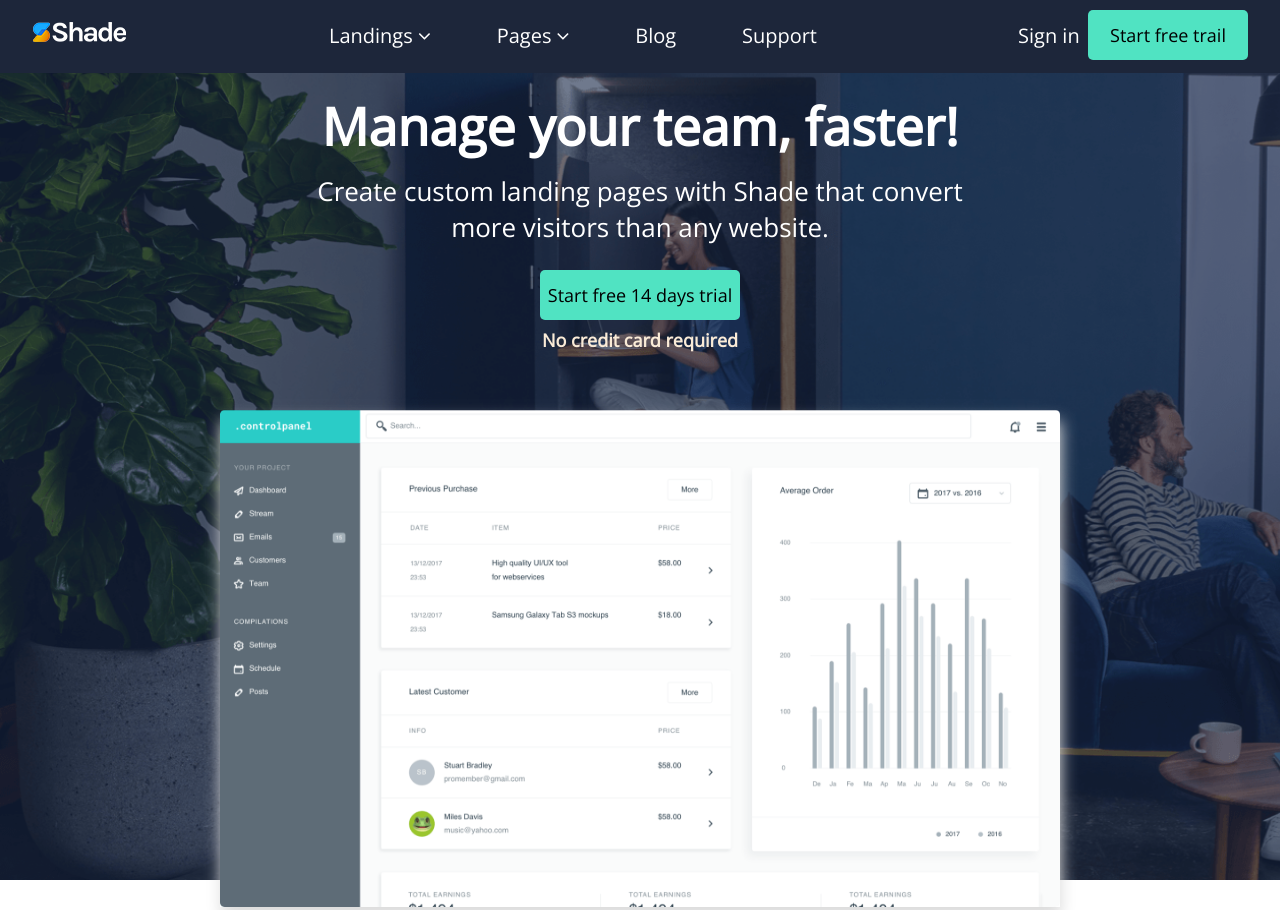
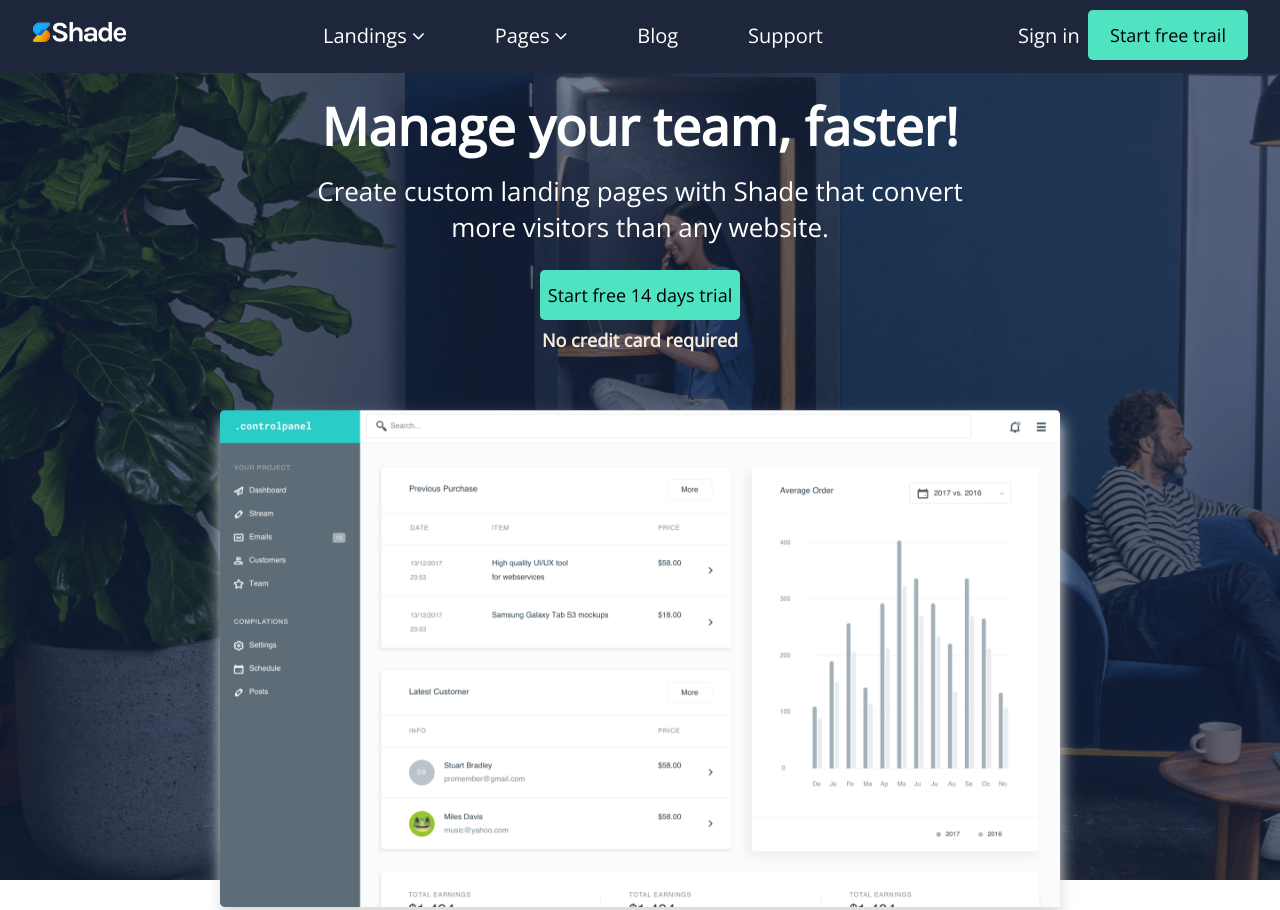
Before and after one commit to tana2411/first-project, a plain HTML site: page index.html in a window 1280 px wide. Shown: the top 910 px of the page. Drawn offline with nearby package versions, Linux system fonts and the light colour scheme.

Commit message:
fix:change css file

```diff
--- a/style.css
+++ b/style.css
@@ -48,7 +48,7 @@ p {
   transform: translateY(10px);
   align-items: baseline;
 }
-.menu {
+menu {
   width: 488px;
 }
 .start__flex {
```
